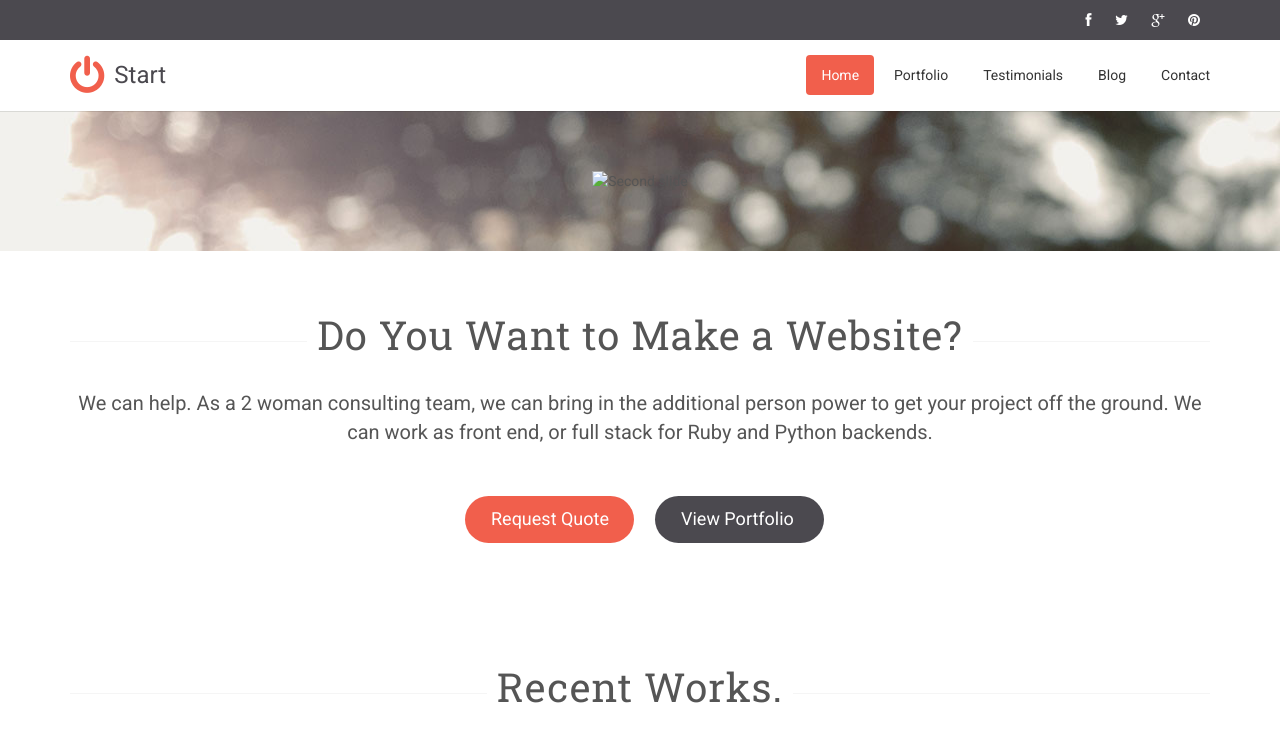
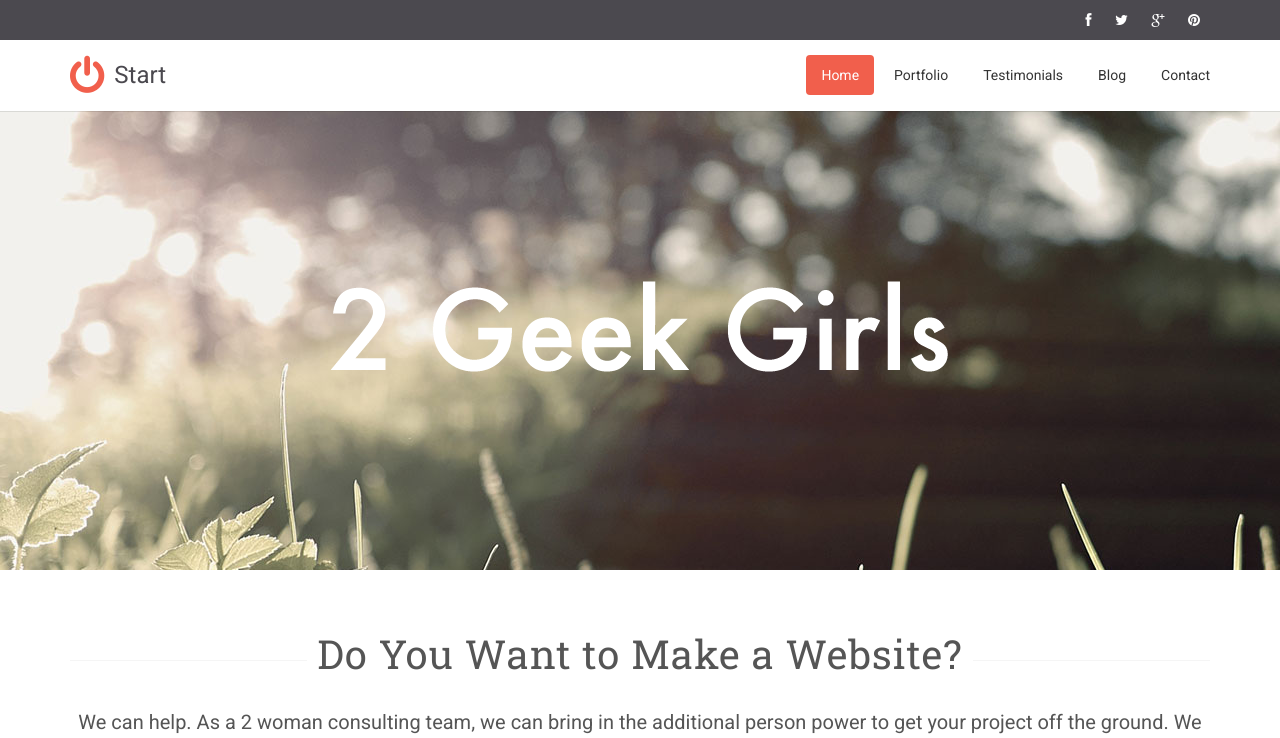
Before and after one commit to elindsay/2ggPortfolio, a plain HTML site: page index.html in a window 1280 px wide. Shown: the top 738 px of the page. Drawn offline with nearby package versions, Linux system fonts and the light colour scheme; the site is published under a folder, as on GitHub Pages, so addresses that start at the root find nothing.

Commit message:
Change logo location to local

```diff
--- a/index.html
+++ b/index.html
@@ -57,13 +57,13 @@
         <section id="carousel-1" class="carousel slide section-slide" data-ride="carousel">
           <div class="carousel-inner">
             <div class="item active" style="background: url(images/bg-1.jpg);">
-              <div class="container"><img src="/images/logo.png" alt="First slide"></div>
+              <div class="container"><img src="images/logo.png" alt="First slide"></div>
             </div>
             <div class="item" style="background: url(images/bg-2.jpg);">
-              <div class="container"><img src="/images/logo.png" alt="Second slide"></div>
+              <div class="container"><img src="images/logo.png" alt="Second slide"></div>
             </div>
             <div class="item" style="background: url(images/bg-3.jpg);">
-              <div class="container"><img src="/images/logo.png" alt="Third slide"></div>
+              <div class="container"><img src="images/logo.png" alt="Third slide"></div>
             </div>
           </div>
           <a class="left carousel-control" href="#carousel-1" data-slide="prev"><span class="fa fa-chevron-left"></span></a>
```
